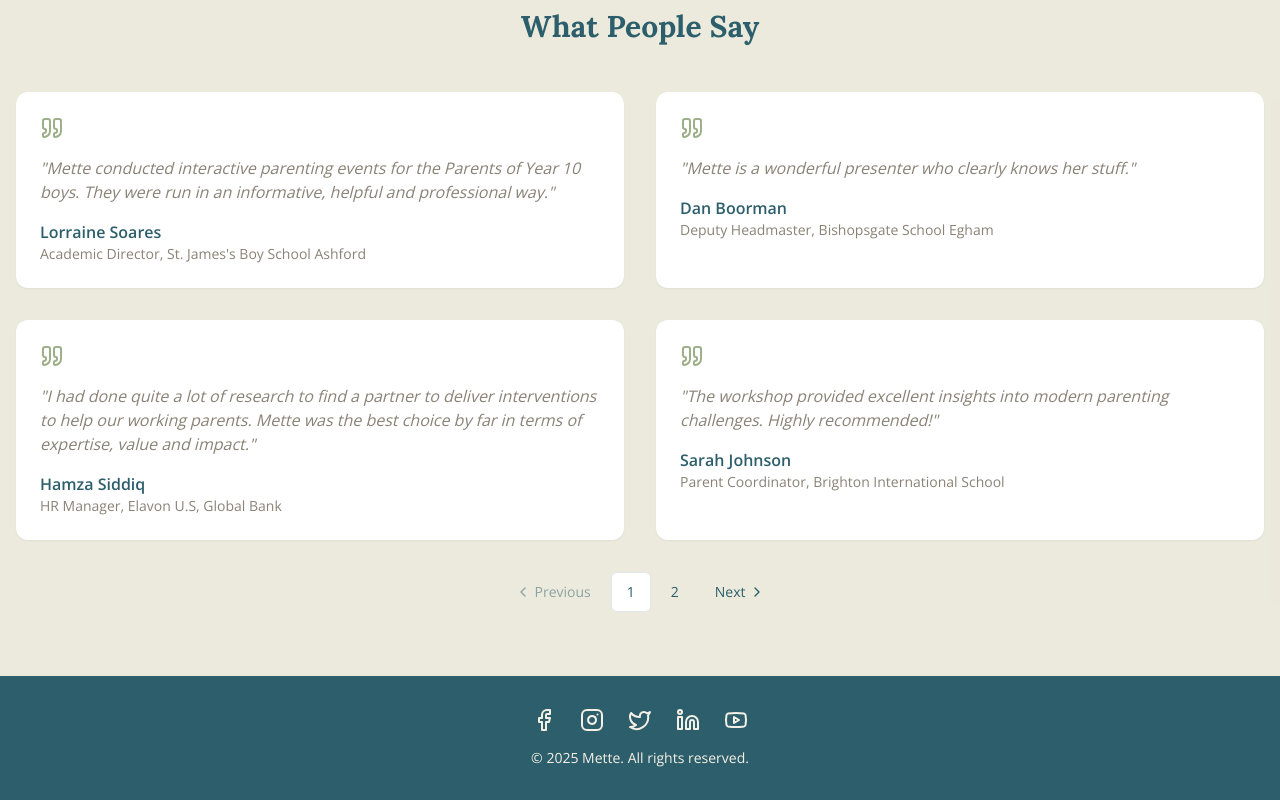
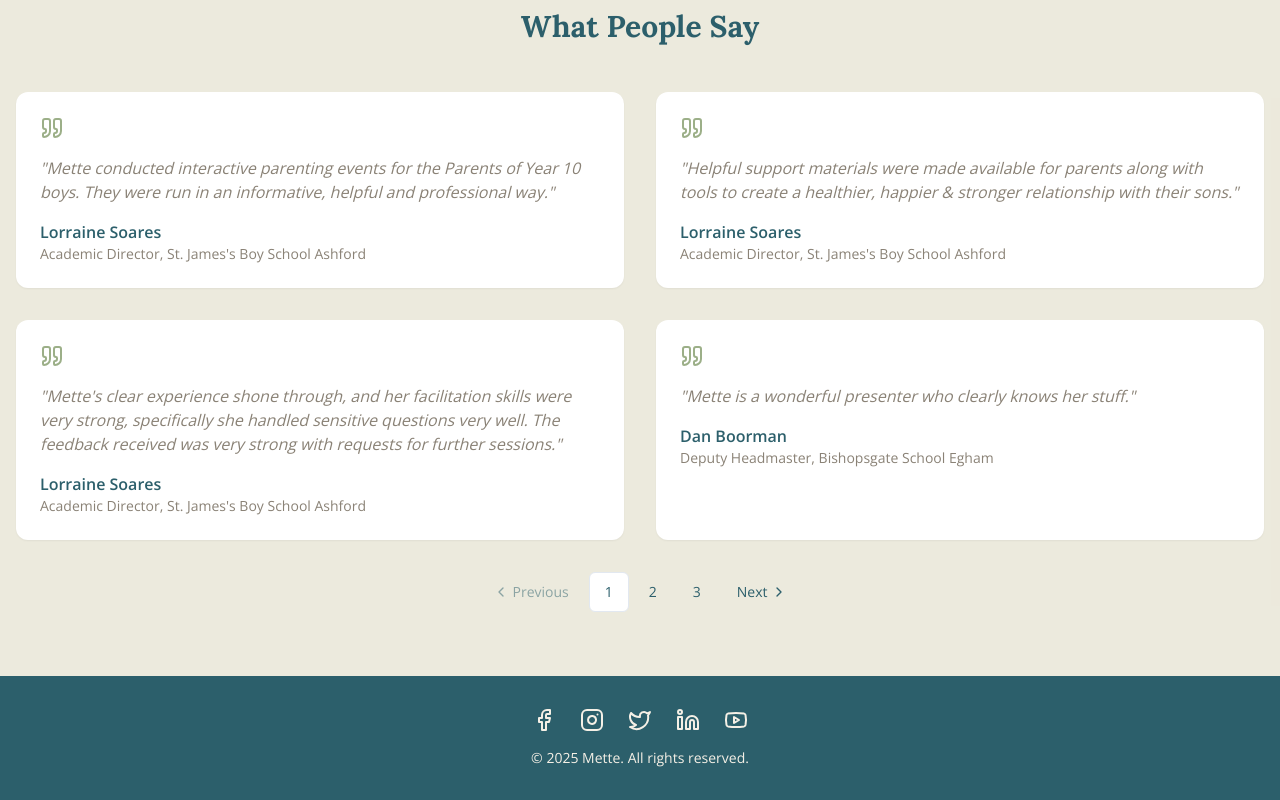
Before and after one commit to Lochy2000/psychology-portfolio, a React (Vite) app: page / in a window 1280 px wide. Shown: the part 1427-2227 px from the top of the page. Built offline with nearby package versions, Linux system fonts and the light colour scheme.

Commit message:
Update testimonials data

```diff
--- a/src/components/Testimonials.tsx
+++ b/src/components/Testimonials.tsx
@@ -1,3 +1,4 @@
+
 import React, { useState } from 'react';
 import { Quote } from 'lucide-react';
 import {
@@ -16,7 +17,22 @@ const testimonials = [
     title: "Academic Director, St. James's Boy School Ashford"
   },
   {
+    text: "Helpful support materials were made available for parents along with tools to create a healthier, happier & stronger relationship with their sons.",
+    author: "Lorraine Soares",
+    title: "Academic Director, St. James's Boy School Ashford"
+  },
+  {
+    text: "Mette's clear experience shone through, and her facilitation skills were very strong, specifically she handled sensitive questions very well. The feedback received was very strong with requests for further sessions.",
+    author: "Lorraine Soares",
+    title: "Academic Director, St. James's Boy School Ashford"
+  },
+  {
     text: "Mette is a wonderful presenter who clearly knows her stuff.",
+    author: "Dan Boorman",
+    title: "Deputy Headmaster, Bishopsgate School Egham"
+  },
+  {
+    text: "Mette's workshops were clearly structured, providing valuable and insightful information on raising a resilient child. I would fully recommend Mette's services and plan to use her company to run more workshops in the future.",
     author: "Dan Boorman",
     title: "Deputy Headmaster, Bishopsgate School Egham"
   },
@@ -26,29 +42,34 @@ const testimonials = [
     title: "HR Manager, Elavon U.S, Global Bank"
   },
   {
-    text: "The workshop provided excellent insights into modern parenting challenges. Highly recommended!",
-    author: "Sarah Johnson",
-    title: "Parent Coordinator, Brighton International School"
+    text: "I have no hesitation in recommending Mette. In fact, I would actively encourage by colleagues in other organisations to use her services to address the challenges of modern parenting.",
+    author: "Hamza Siddiq",
+    title: "HR Manager, Elavon U.S, Global Bank"
   },
   {
-    text: "Mette's approach to parenting education is both practical and enlightening. A true expert in her field.",
-    author: "Michael Chen",
-    title: "School Principal, Westminster Academy"
+    text: "Mette has organised and run a series of very successful separated parents' groups. The workshops are always on a relevant, engaging topic and are delivered with compassion, empathy and professionalism.",
+    author: "Emma Newman",
+    title: "Managing Partner, Stowe Family Law"
   },
   {
-    text: "The strategies shared in the workshop have made a significant difference in our school community.",
-    author: "Emma Thompson",
-    title: "Head of Parent Relations, St. Mary's College"
+    text: "Mette is incredibly easy to work with. She really listens to what you need and adapts her materials to suit the audience.",
+    author: "Emily Sampson",
+    title: "Trustee, Homestart Slough"
   },
   {
-    text: "An invaluable resource for parents and educators alike. Mette's expertise shines through.",
-    author: "James Wilson",
-    title: "Education Consultant"
+    text: "Mette's relaxed and engaging personal style has allowed our parents to really open up about their issues and to share their stories.",
+    author: "Emily Sampson",
+    title: "Trustee, Homestart Slough"
   },
   {
-    text: "The parent-teacher workshops were transformative for our school's approach to family engagement.",
-    author: "Rebecca Martinez",
-    title: "Family Engagement Coordinator, Global Education Institute"
+    text: "Mette offers practical tips for building strong bonds between family members, which parents can immediately take away and use!",
+    author: "Emily Sampson",
+    title: "Trustee, Homestart Slough"
+  },
+  {
+    text: "As well as running courses for us, Mette has been to speak at our Annual General Meeting where she won over an audience of Trustees, volunteers and referrers with her enthusiasm and passion for the work that she does.",
+    author: "Emily Sampson",
+    title: "Trustee, Homestart Slough"
   }
 ];
 
```
